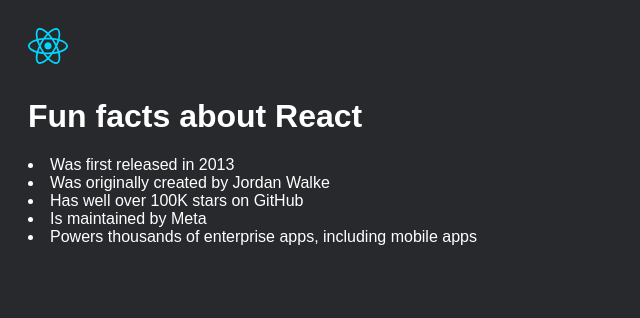
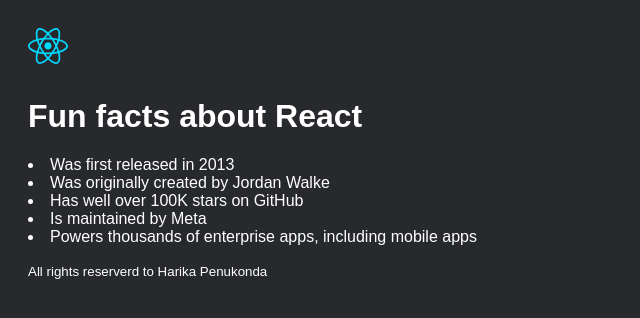
Before and after one commit to HarikaPenukonda/react-projects-prep, a React (Vite) app: page / in a window 1280 px wide. Shown: the top 318 px of the page, without its empty margins (0-640 px from the left). Built offline with nearby package versions, Linux system fonts and the light colour scheme.

Commit message:
custom components

```diff
--- a/src/project_one/header.jsx
+++ /dev/null
@@ -1,11 +0,0 @@
-import reactLogo from '/src/assets/react.svg'
-
-function Header(){
-    return(
-        <>
-        <img src={reactLogo} width={40} />
-        </>
-    )
-}
-
-export default Header
--- a/src/project_one/index.jsx
+++ b/src/project_one/index.jsx
@@ -1,10 +1,21 @@
-import Header from './header'
 import './index.css'
+import reactLogo from '/src/assets/react.svg'
 
-function SectionOne(){
+function Header(){
    return(
        <>
-    <Header/>
+       <header>
+       <img src={reactLogo} width={40} />
+       </header>
+
+       </>
+   )
+}
+
+function MainContent(){
+   return(
+      <>
+         <main>
             <h1>Fun facts about React</h1>
             <ul>
                <li>Was first released in 2013</li>
@@ -13,6 +24,27 @@
                <li>Is maintained by Meta</li>
                <li>Powers thousands of enterprise apps, including mobile apps</li>
             </ul>
+         </main>
+      </>
+   )
+}
+
+function Footer(){
+   return(
+      <>
+         <footer>
+            <small>All rights reserverd to Harika Penukonda</small>
+         </footer>
+      </>
+   )
+}
+
+function SectionOne(){
+   return(
+    <>
+    <Header/>
+    <MainContent/>
+    <Footer/>
    </>
    )
 }
```
Lines whose indentation alone changed are shown as unchanged.
